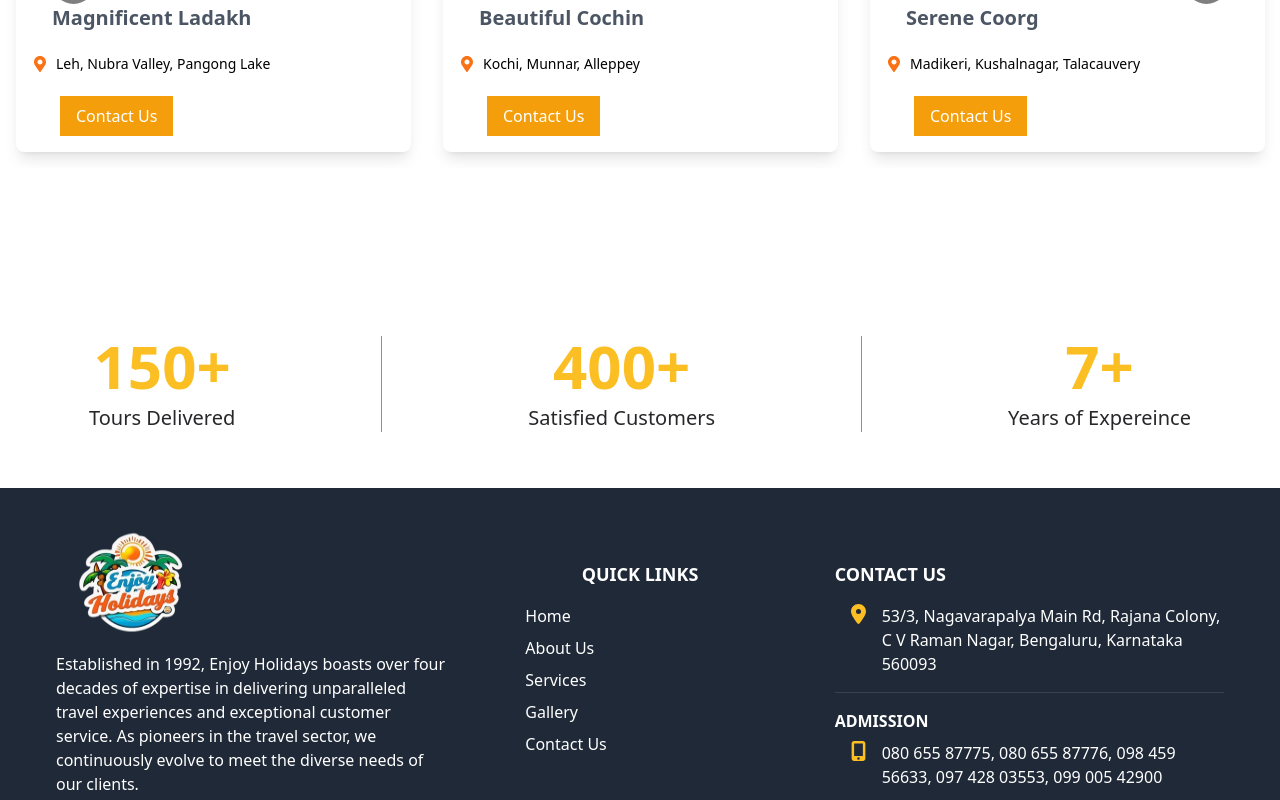
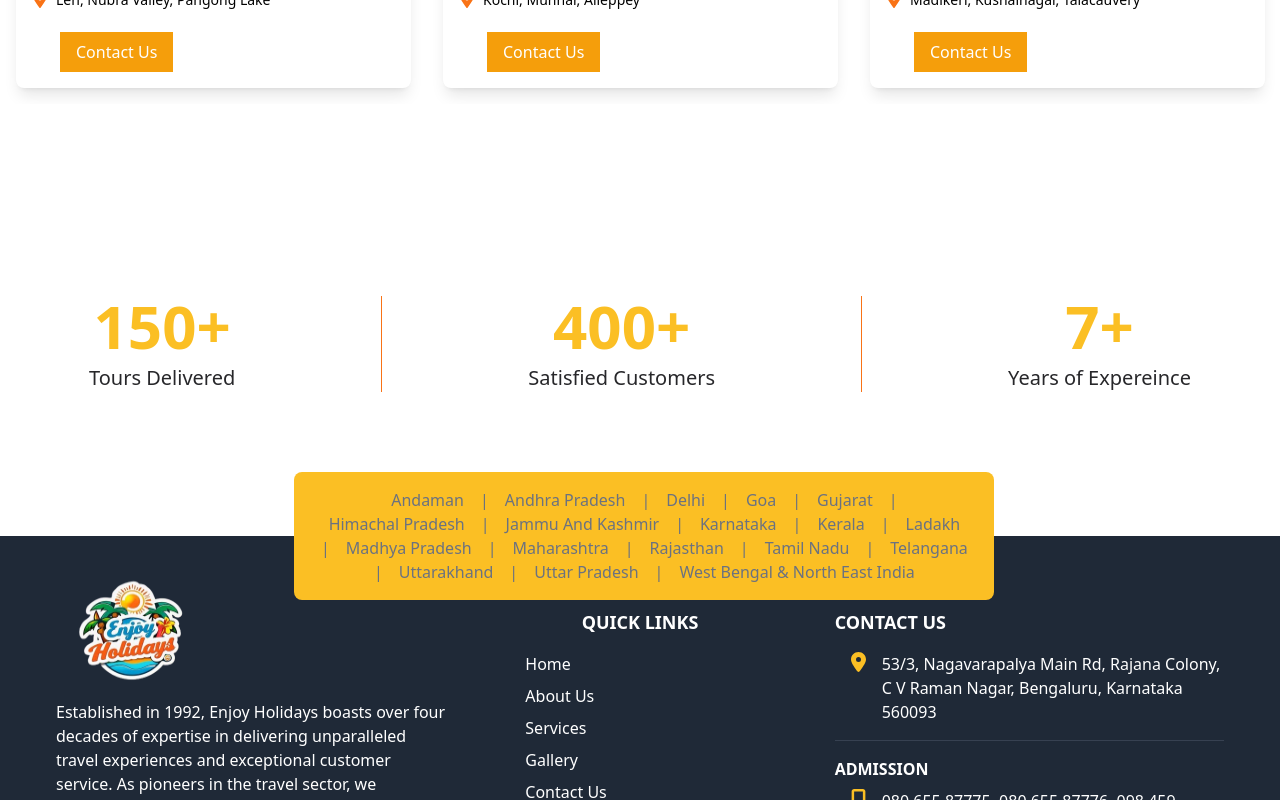
Before and after one commit to akshitchowdhury/travels_chetan, a React (Create React App) app: page / in a window 1280 px wide. Shown: the part 1960-2760 px from the top of the page. Built offline with nearby package versions, Linux system fonts and the light colour scheme.

Commit message:
homeLast

```diff
--- a/src/component/Home/Home.jsx
+++ b/src/component/Home/Home.jsx
@@ -4,6 +4,7 @@ import HomeHero from './HomeHero/HomeHero'
 import HomeServices from './HomeServices/HomeServices'
 import HomeCount from './HomeCount/HomeCount'
 import HomeTourPackages from './HomeTourPackages/HomeTourPackages'
+import HomeLast from './HomeLast/HomeLast'
 
 const Home = () => {
   return (
@@ -13,6 +14,7 @@ const Home = () => {
       <HomeServices/>
       <HomeTourPackages/>
       <HomeCount/>
+      <HomeLast/>
 
     </div>
   )
--- a/src/component/Home/HomeCount/HomeCount.jsx
+++ b/src/component/Home/HomeCount/HomeCount.jsx
@@ -61,7 +61,7 @@ const CountUpAnimation = ({ initialValue, targetValue, text }) => {
 
 function HomeCount() {
   return (
-    <div className="container -my-10 mx-auto py-24 px-4" data-aos="fade-up">
+    <div className="container  mx-auto py-36 px-4" data-aos="fade-up">
 
       <div className="flex flex-col md:flex-row justify-around items-center space-y-8 md:space-y-0">
         <div className="flex flex-col items-center">
--- /dev/null
+++ b/src/component/Home/HomeLast/HomeLast.jsx
@@ -0,0 +1,26 @@
+import React from 'react';
+
+const HomeLast = () => {
+  const states = [
+    'Andaman', 'Andhra Pradesh', 'Delhi', 'Goa', 'Gujarat',
+    'Himachal Pradesh', 'Jammu And Kashmir', 'Karnataka', 'Kerala', 'Ladakh',
+    'Madhya Pradesh', 'Maharashtra', 'Rajasthan', 'Tamil Nadu', 'Telangana',
+    'Uttarakhand', 'Uttar Pradesh', 'West Bengal & North East India'
+  ];
+
+  return (
+    <div className="bg-amber-400 w-[300px] md:w-[700px] text-gray-500 p-4  rounded-lg absolute left-[2%] md:left-[23%]
+    -my-[60%] md:-my-[5%]">
+      <div className="flex flex-wrap justify-center">
+        {states.map((state, index) => (
+          <React.Fragment key={index}>
+            <span className="mx-2">{state}</span>
+            {index < states.length - 1 && <span className="mx-2">|</span>}
+          </React.Fragment>
+        ))}
+      </div>
+    </div>
+  );
+};
+
+export default HomeLast;
--- a/src/component/Home/HomeTourPackages/HomeTourPackages.jsx
+++ b/src/component/Home/HomeTourPackages/HomeTourPackages.jsx
@@ -12,7 +12,9 @@ import Image7 from '../../../assets/shillong.jpg';
 import Image8 from '../../../assets/tamil nadu.jpg';
 import Image9 from '../../../assets/ahmedabad.jpg';
 import Image10 from '../../../assets/lonavala.jpg';
-
+import AOS from 'aos';
+import 'aos/dist/aos.css';
+AOS.init();
 const HomeTourPackages = () => {
   const tourData = [
     {
@@ -87,7 +89,7 @@ const HomeTourPackages = () => {
   };
 
   return (
-    <div className="container mx-auto py-28">
+    <div className="container mx-auto my-12 " data-aos="fade-up">
     <div className='flex items-center mb-4 px-4 md:px-2'>
     <div className="w-1 h-10 bg-amber-400 mr-4"></div>
     <h1 className='text-3xl text-zinc-600 text-left font-medium'>
```
